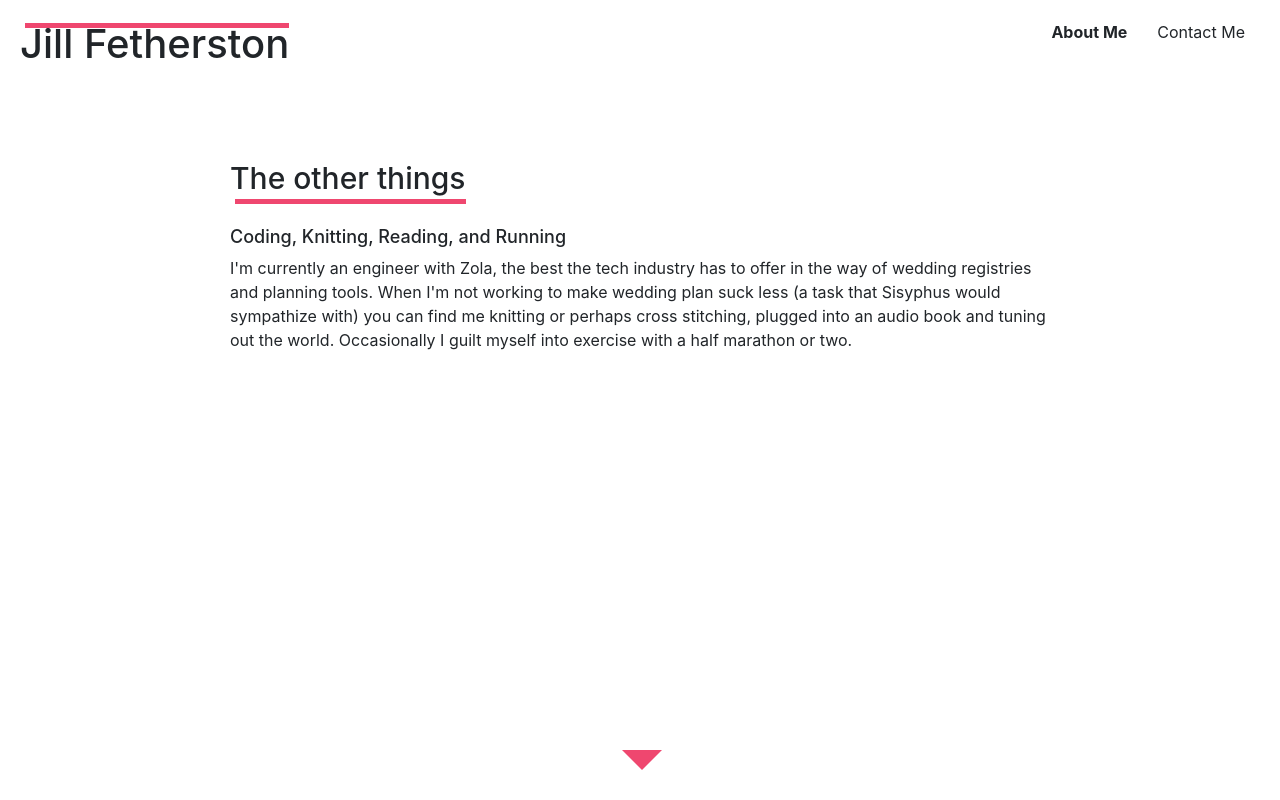
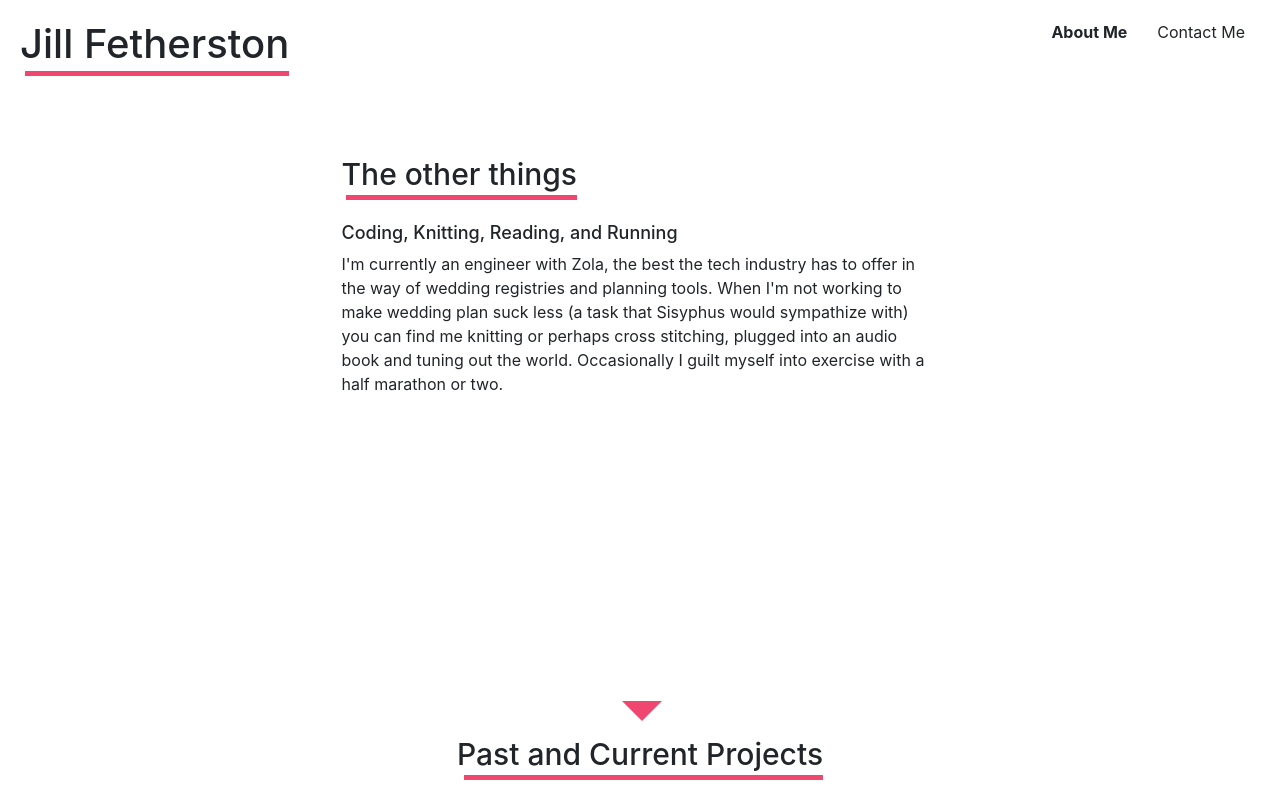
Before and after one commit to 12Noone/jfetherston-dot-com, a React app in the folder react-ui/: page / in a window 1280 px wide. Shown: the top 800 px of the page. Built offline with nearby package versions, Linux system fonts and the light colour scheme.

Commit message:
mobile styles

```diff
--- a/react-ui/src/stylesheets/ContactForm.less
+++ b/react-ui/src/stylesheets/ContactForm.less
@@ -2,7 +2,7 @@
 
 #form-container {
   max-width: 1000px;
-  margin: auto;
+  margin: 0 auto 50px auto;
   width: 100%;
   @media (min-width: 767px) {
     padding: 0 90px;
--- a/react-ui/src/stylesheets/InfoPanel.less
+++ b/react-ui/src/stylesheets/InfoPanel.less
@@ -2,18 +2,20 @@
 
 .hero-container {
   .panel-container {
-    height: 100vh;
+    // height: 100vh;
     @media (min-width: 767px) {
-      height: 95vh;
+      // height: 80vh;
       min-height: 575px;
 
     }
     .panel-copy {
       max-width: 1000px;
       text-align: center;
-      padding: 110px 30px 30px 30px;
+      padding: 10px 30px 0 30px;
       @media (min-width: 767px) {
-        padding: 110px 90px 30px 90px;
+        margin: auto;
+        width: 70%;
+        padding: 30px 90px 30px 90px;
         margin: auto;
         text-align: left;
       }
@@ -25,7 +27,7 @@
   .arrow-container {
     text-align: center;
     position: relative;
-    bottom: 60px;
+    // bottom: 60px;
     .arrow-motion-box {
       width: 40px;
       height: 30px;
--- a/react-ui/src/stylesheets/Menu.less
+++ b/react-ui/src/stylesheets/Menu.less
@@ -4,11 +4,11 @@
   position: relative;
   display: flex;
   justify-content: space-between;
-  height: 50px;
   padding: 20px;
   z-index: 1;
   .heading {
     &:after {
+      bottom: 0;
       @media (max-width: 576px) {
         content: none;
       }
```
